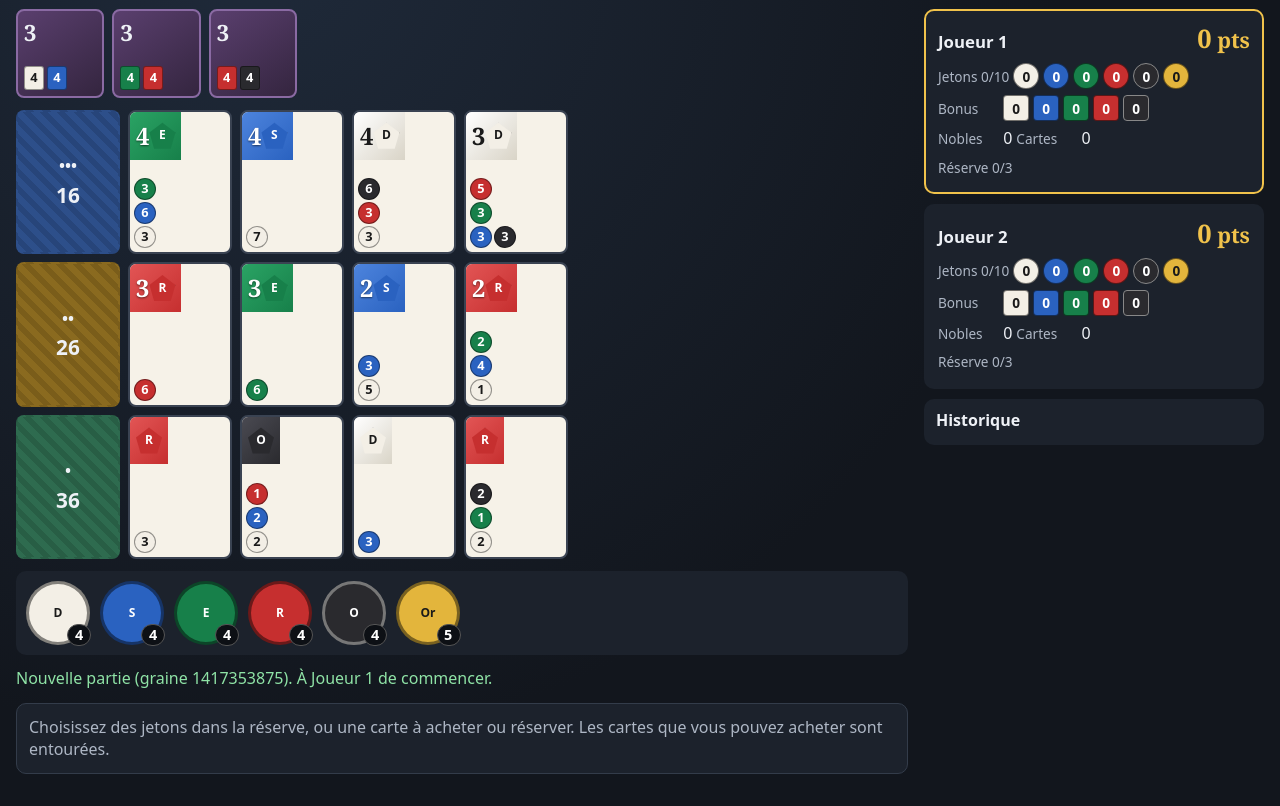
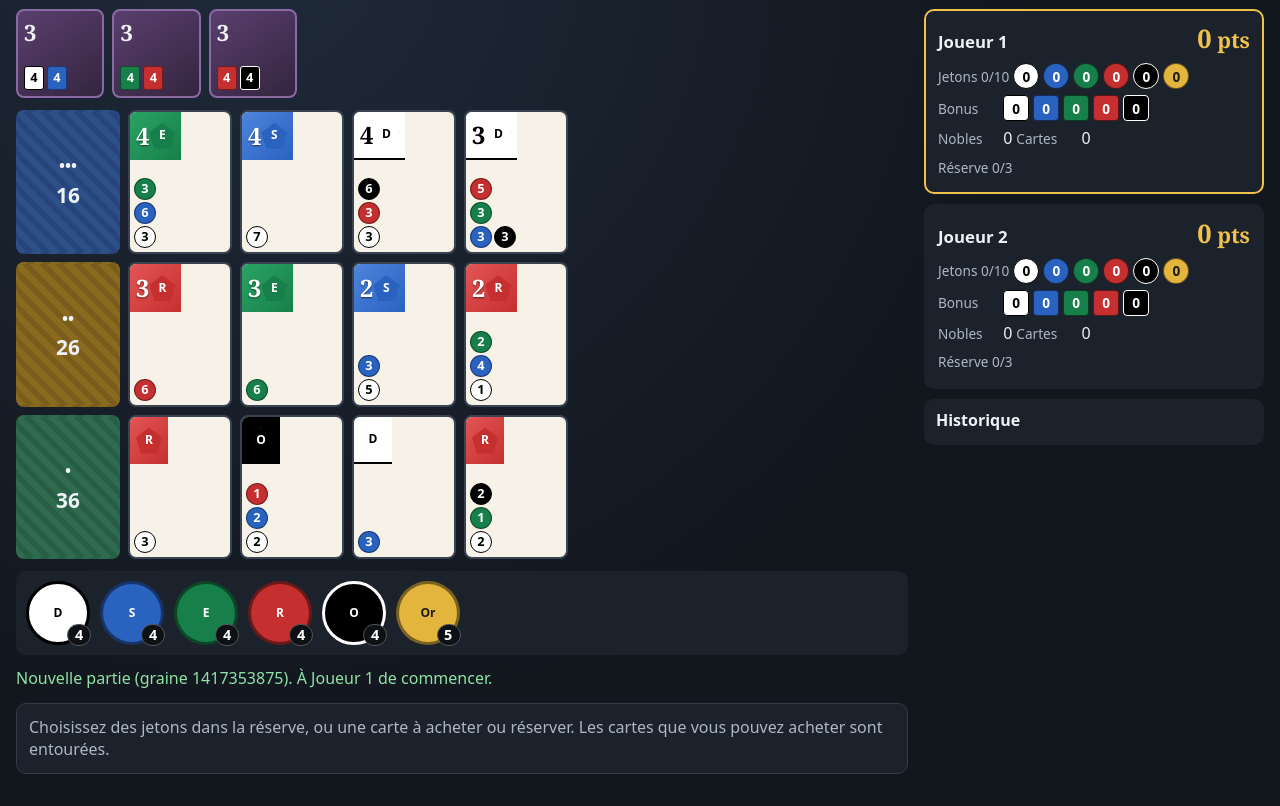
Before and after one commit to Zaneriis/Splandor, a website built with Vite: page index.html in a window 1280 px wide. Both pictures are taken after typing "Sample" into the empty fields and a click on the button "Commencer la partie". Shown: the part 55-861 px from the top of the page. Built offline with nearby package versions, Linux system fonts and the light colour scheme.

Commit message:
Contraste : diamant blanc/texte noir, onyx noir/texte blanc
Couleurs pures, liserés contrastés pour rester visibles sur le fond sombre
et sur le fond crème des cartes.

Co-Authored-By: Claude Opus 5.5 <noreply@anthropic.com>
Claude-Session: https://claude.ai/code/session_01XLBFTAqJriw4ZRgNu6fCK3

```diff
--- a/src/style.css
+++ b/src/style.css
@@ -9,11 +9,13 @@
   --danger: #ff8a80;
   --ok: #8fe3a6;
 
-  --white: #f3efe6;
+  --white: #ffffff; /* diamant : fond blanc, texte noir */
+  --white-text: #000000;
   --blue: #2a62c0;
   --green: #17804a;
   --red: #c62f2f;
-  --black: #2a2a2e;
+  --black: #000000; /* onyx : fond noir, texte blanc */
+  --black-text: #ffffff;
   --gold: #e3b53c;
 
   --radius: 10px;
@@ -369,7 +371,11 @@ kbd {
   min-height: 34%;
 }
 .card--white .card__head {
-  background: linear-gradient(135deg, #ffffff, #d9d4c7);
+  background: var(--white);
+  border-bottom: 2px solid #000;
+}
+.card--white .card__points {
+  color: var(--white-text);
 }
 .card--blue .card__head {
   background: linear-gradient(135deg, #4d84dd, var(--blue));
@@ -381,7 +387,10 @@ kbd {
   background: linear-gradient(135deg, #e25555, var(--red));
 }
 .card--black .card__head {
-  background: linear-gradient(135deg, #4a4a52, var(--black));
+  background: var(--black);
+}
+.card--black .gem--bonus {
+  filter: drop-shadow(0 0 1px #fff) drop-shadow(0 0 1px #fff);
 }
 .card--blue .card__points,
 .card--green .card__points,
@@ -449,7 +458,8 @@ kbd {
 .mini--white,
 .req--white {
   --c: var(--white);
-  --t: #1a1a1a;
+  --t: var(--white-text);
+  border-color: #000 !important;
 }
 .gem--blue,
 .cost--blue,
@@ -477,7 +487,12 @@ kbd {
 .mini--black,
 .req--black {
   --c: var(--black);
-  --t: #fff;
+  --t: var(--black-text);
+  border-color: #fff !important;
+}
+.cost--black {
+  /* sur le fond crème des cartes, le cercle noir se voit sans liseré blanc */
+  border-color: #000 !important;
 }
 .gem--gold,
 .mini--gold {
@@ -547,7 +562,8 @@ kbd {
 }
 .token--white {
   --c: var(--white);
-  color: #1a1a1a;
+  color: var(--white-text);
+  border-color: #000;
 }
 .token--blue {
   --c: var(--blue);
@@ -560,7 +576,8 @@ kbd {
 }
 .token--black {
   --c: var(--black);
-  border-color: #777;
+  color: var(--black-text);
+  border-color: #fff;
 }
 .token--gold {
   --c: var(--gold);
@@ -703,9 +720,7 @@ button.token:disabled {
 .mini--bonus {
   border-radius: 4px;
 }
-.mini--black {
-  border-color: #888;
-}
+
 .player__reserved {
   margin-top: 6px;
 }
```
